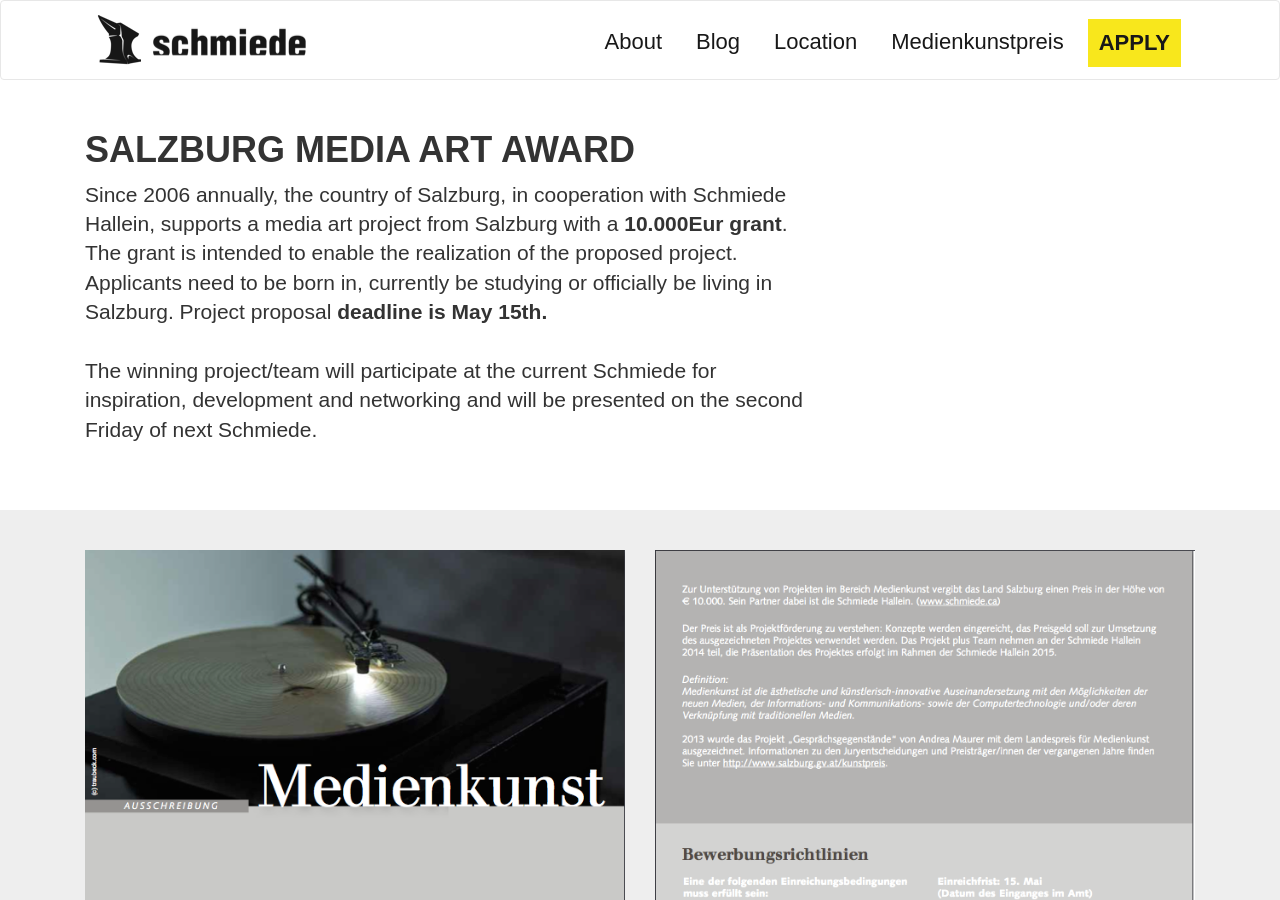
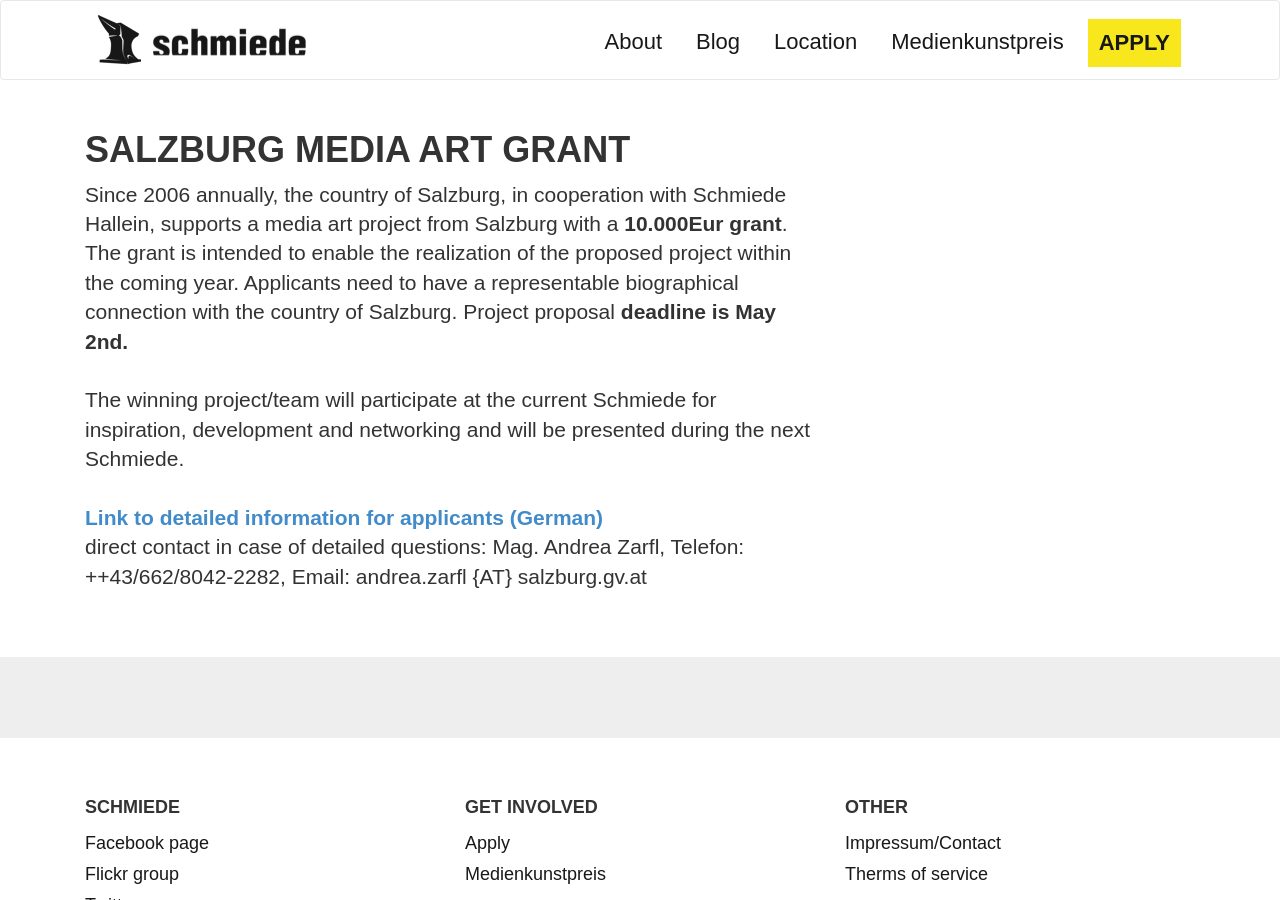
Before and after one commit to philippWassibauer/schmiede_web, a Jekyll site: the page built from medienkunstpreis/index.html, in a window 1280 px wide and 900 px high. Built offline with Jekyll 4.4.1, drawn with Linux system fonts in a browser that asks for light colours; Markdown is read by kramdown in place of the engine named in the settings; comment, search, counter and statistics services are not loaded.

Commit message:
Update index.html

```diff
--- a/medienkunstpreis/index.html
+++ b/medienkunstpreis/index.html
@@ -6,20 +6,22 @@
   <div class="container">
     <div class="col-md-8">
       <h1>
-        SALZBURG MEDIA ART AWARD
+        SALZBURG MEDIA ART GRANT
       </h1>
       <p class="lead">
         Since 2006 annually, the country of Salzburg, in cooperation with Schmiede
         Hallein, supports a media art project from Salzburg with a <strong>10.000Eur grant</strong>.
         <br />
-        The grant is intended to enable the realization of the proposed project.
-        Applicants need to be born in, currently be studying or officially be
-        living in Salzburg. Project proposal <strong>deadline is May 15th.</strong>
+        The grant is intended to enable the realization of the proposed project within the coming year.
+        Applicants need to have a representable biographical connection with the country of Salzburg. Project proposal <strong>deadline is May 2nd.</strong>
         <br /><br />
         The winning
         project/team will participate at the current Schmiede for inspiration,
-        development and networking and will be presented on the second Friday
-        of next Schmiede.
+        development and networking and will be presented during the next Schmiede.
+          <br /><br />
+        <a href="http://www.salzburg.gv.at/2434-cdneu_flyer_a5_medienpreis_2016.pdf"><strong>Link to detailed information for applicants (German)</a></strong>
+      <br />
+      direct contact in case of detailed questions: Mag. Andrea Zarfl, Telefon: ++43/662/8042-2282, Email: andrea.zarfl {AT} salzburg.gv.at
       </p>
       <p>
         <br />
@@ -34,10 +36,10 @@
   <div class="grey-text-section">
     <div class="container">
       <div class="col-md-6">
-        <img src="{{ site.base_url }}/images/medienkunstpreis/cover.png"  class="img-responsive" />
+        <!-- <img src="{{ site.base_url }}/images/medienkunstpreis/cover.png"  class="img-responsive" /
       </div>
       <div class="col-md-6">
-        <img src="{{ site.base_url }}/images/medienkunstpreis/text.png"  class="img-responsive" />
+        <img src="{{ site.base_url }}/images/medienkunstpreis/text.png"  class="img-responsive" />>-->
       </div>
       <div style="clear: both;"></div>
     </div>
```
